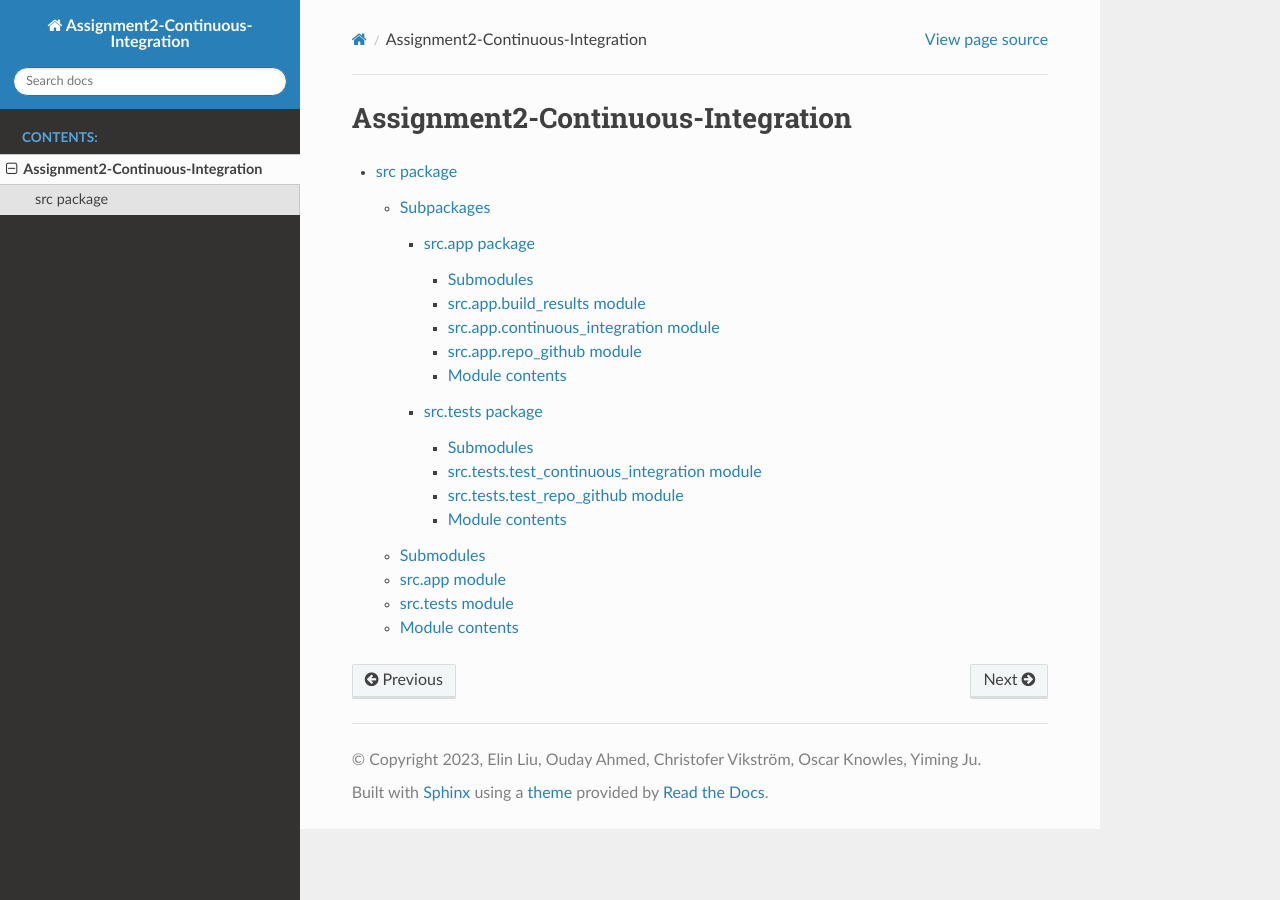
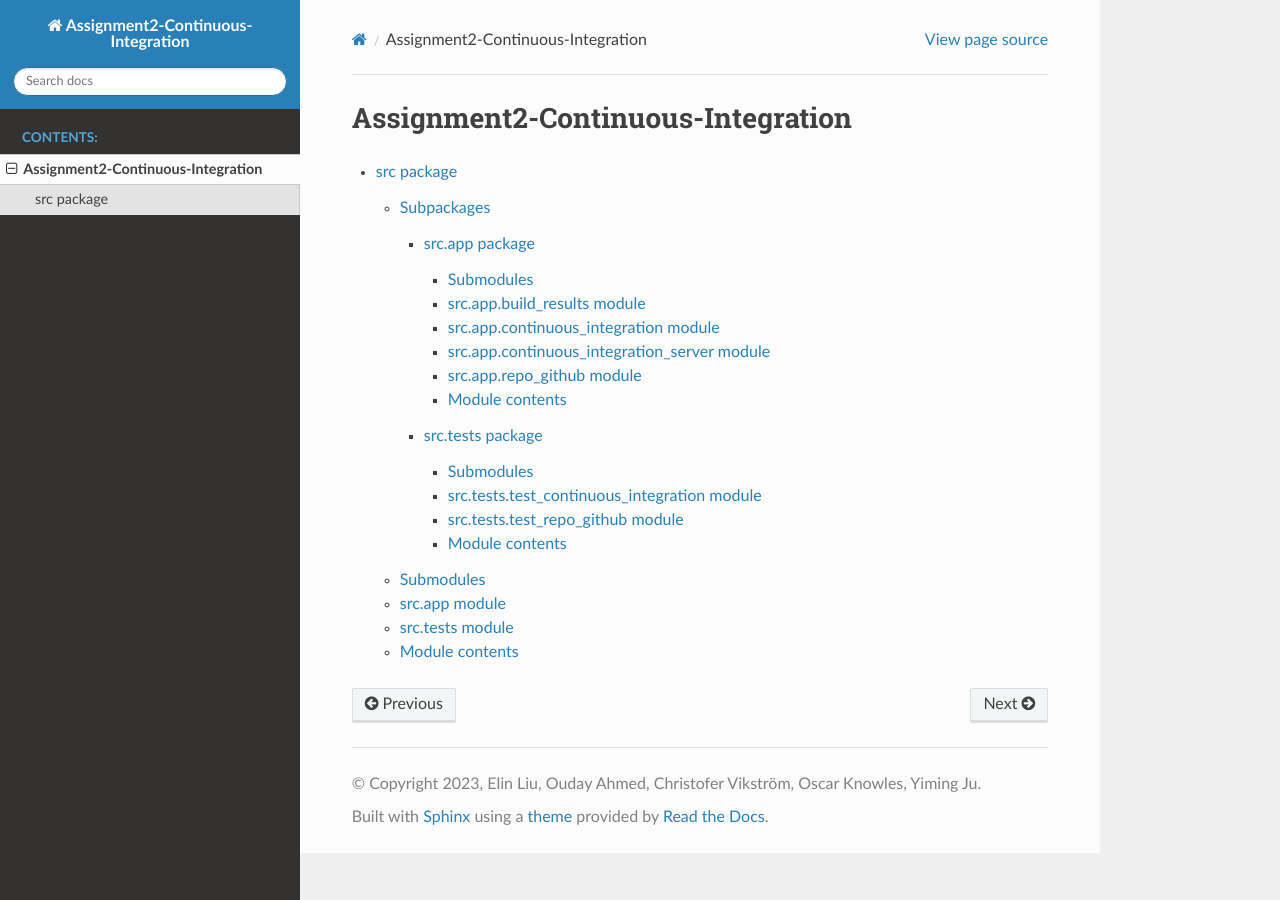
Before and after one commit to OudayAhmed/Continuous-Integration, a Sphinx documentation site: the page built from source/modules.rst, in a window 1280 px wide. Built offline with Sphinx 7.4.7 and the Read the Docs theme 2.0.0, drawn with Linux system fonts in a browser that asks for light colours.

Commit message:
Fix issue 7
Changed the imports in continuous_integration_server file so that sphinx documentation
can find the method. Added continuous_integration_server method in src.app.rst.

```diff
--- a/source/src.app.rst
+++ b/source/src.app.rst
@@ -20,6 +20,14 @@ src.app.continuous_integration module
    :undoc-members:
    :show-inheritance:
 
+src.app.continuous_integration_server module
+---------------------------------------------
+
+.. automodule:: src.app.continuous_integration_server
+   :members:
+   :undoc-members:
+   :show-inheritance:
+
 src.app.repo_github module
 ---------------------------
 
```
Also changed, not shown: 1 other file.
